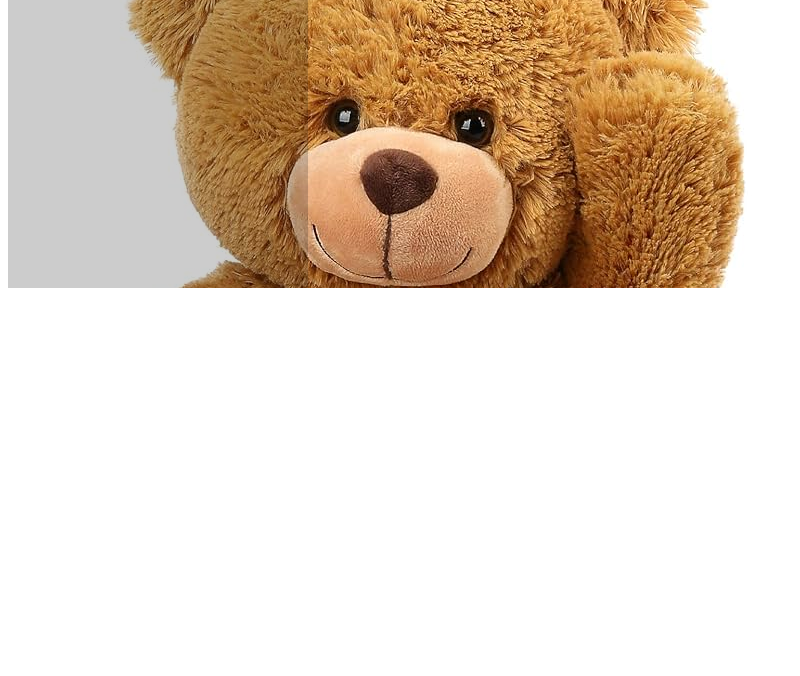
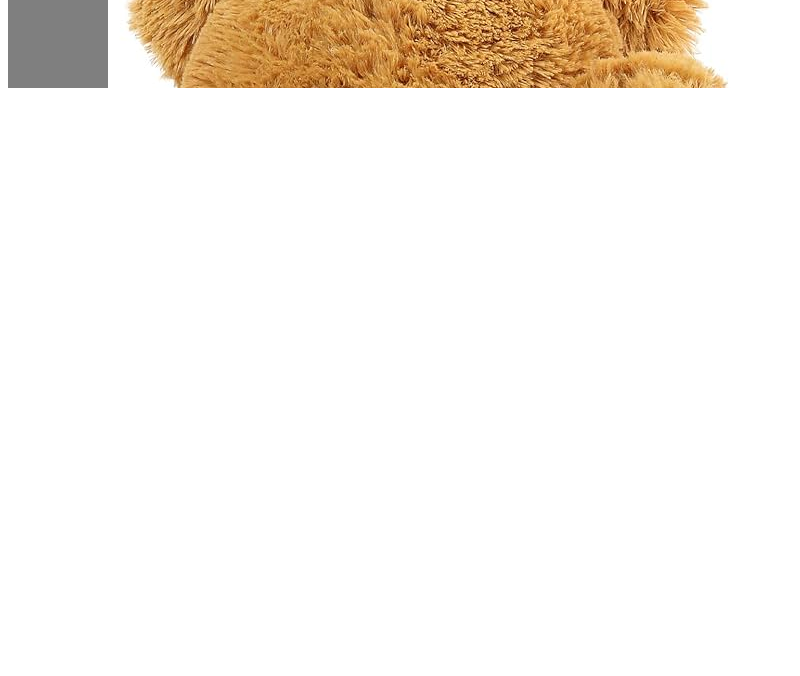
Before and after one commit to ManojNambiraj/qtree-nov24-frontend, a plain HTML site: page CSS/Class 5/index.html in a window 1280 px wide. Shown: the part 124-800 px from the top of the page, without its empty margins (0-800 px from the left). Drawn offline with Linux system fonts and the light colour scheme.

Commit message:
JS Conditional Stmts and Arrays objs

```diff
--- a/CSS/Class 5/index.html
+++ b/CSS/Class 5/index.html
@@ -44,7 +44,9 @@
 
         .blackBox {
           /* display: none; */
-          opacity: 0.2;
+          opacity: 0.5;
+          width: 100px;
+          height: 100px;
         }
       }
 
```
Also changed, not shown: JS/Class 3/index.html (added, +11 -0 lines), JS/Class 3/script.js (added, +124 -0 lines).
